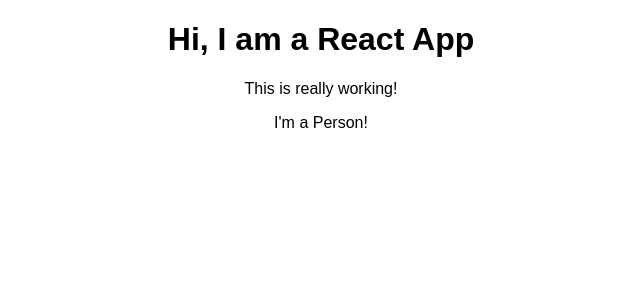
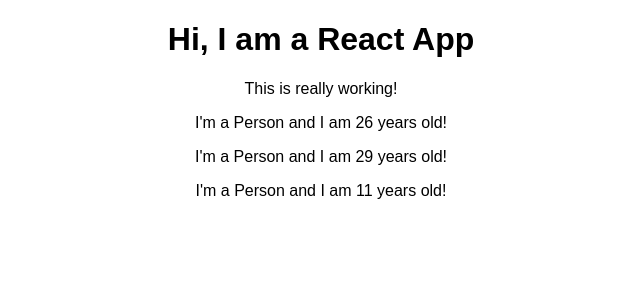
Before and after one commit to larrycastillo2009/react-hamburger, a React (Create React App) app: page / in a window 1280 px wide. Shown: the top 300 px of the page, without its empty margins (319-959 px from the left). Built offline with nearby package versions, Linux system fonts and the light colour scheme.

Commit message:
adding dynamic elements to component

```diff
--- a/src/App.js
+++ b/src/App.js
@@ -1,4 +1,4 @@
-import React, { Component } from 'react';
+import React, {Component} from 'react';
 import './App.css';
 import Person from './Person/Person';
 
@@ -8,7 +8,9 @@
             <div className="App">
                 <h1>Hi, I am a React App</h1>
                 <p>This is really working!</p>
-        <Person></Person>
+                <Person/>
+                <Person/>
+                <Person/>
             </div>
         );
         // return React.createElement('div',{className:'App'}, React.createElement('h1',null,'Does this work now?'))
--- a/src/Person/Person.js
+++ b/src/Person/Person.js
@@ -1,7 +1,7 @@
 import React from 'react';
 
 const person = () => {
-    return <p>I'm a Person!</p>
+    return <p>I'm a Person and I am {Math.floor(Math.random()*30)} years old!</p>
 };
 
 export default person;
```
Lines whose indentation alone changed are shown as unchanged.
